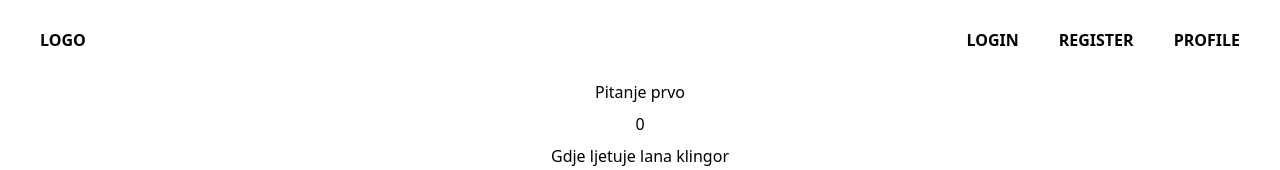
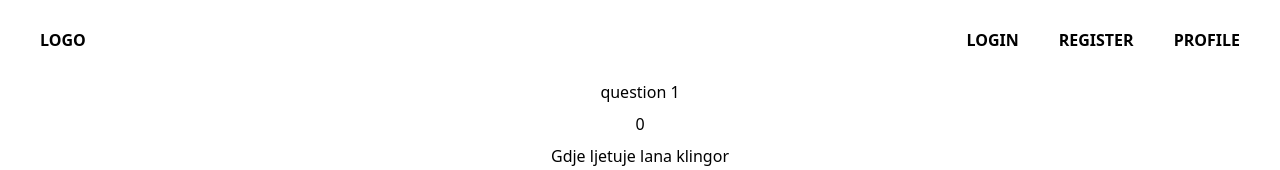
Before and after one commit to AngeloMalada/quiz, a Next.js app: page / in a window 1280 px wide. Shown: the top 170 px of the page. Built offline with nearby package versions, Linux system fonts and the light colour scheme.

Commit message:
fixed bugs

```diff
--- a/app/page.tsx
+++ b/app/page.tsx
@@ -71,7 +71,7 @@ function Homepage({}: Props) {
     <div className="h-screen px-10">
       <div className="pt-[10vh] mx-auto text-center flex flex-col gap-10">
         <div className="flex flex-col gap-2">
-          <h1>Pitanje prvo</h1>
+          <h1>question {i + 1}</h1>
           <h2>{score}</h2>
           <span>{pitanja[i].pitanje}</span>
         </div>
```
